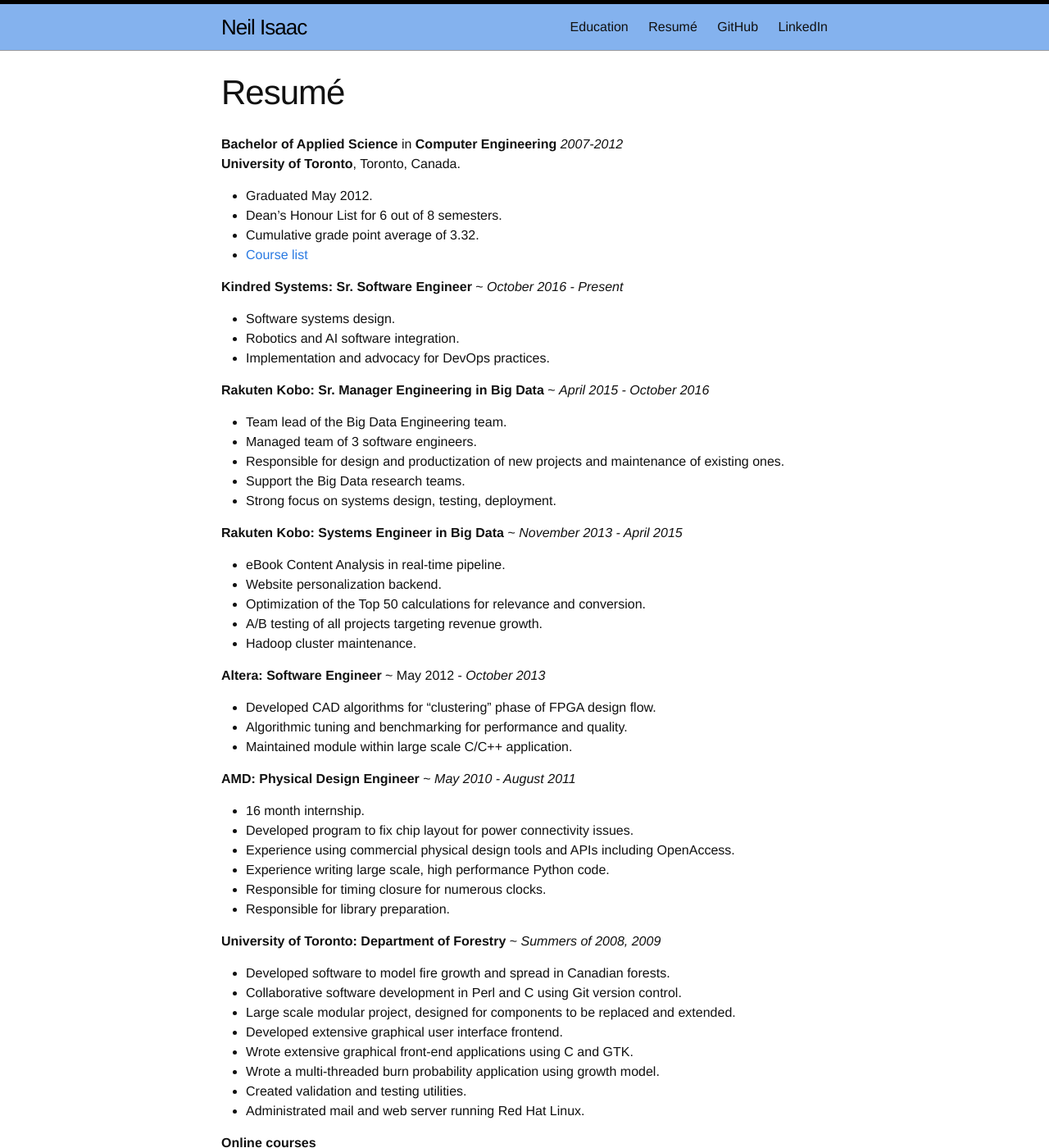
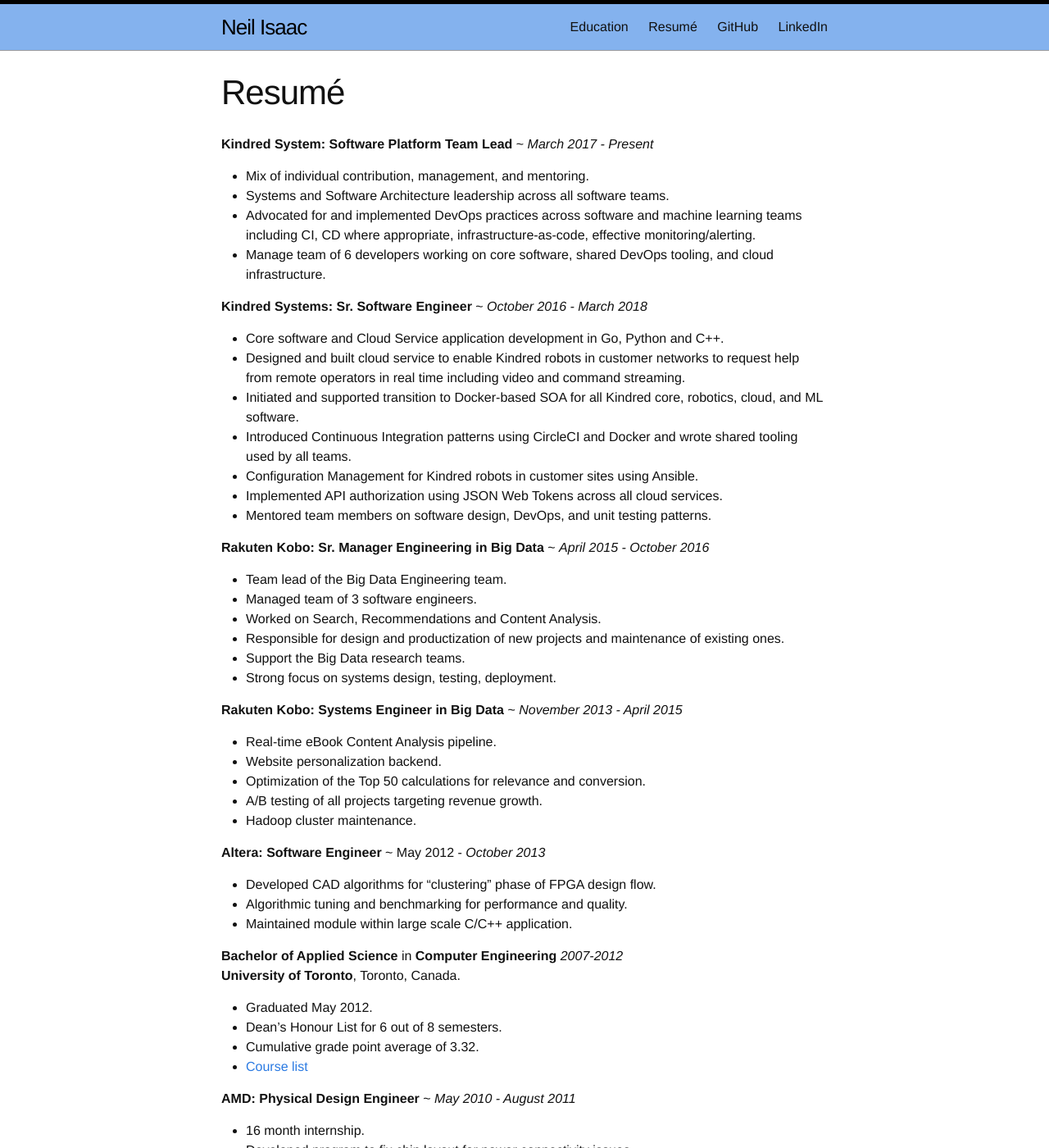
Before and after one commit to neilisaac/neilisaac.github.io, a Jekyll site: the page built from resume.md, in a window 1280 px wide and 1400 px high. Shown: the whole window at 82% size. Built offline with Jekyll 4.4.1, drawn with Linux system fonts in a browser that asks for light colours; some of the changed text lies outside the part shown.

Commit message:
updated resume

```diff
--- a/resume.md
+++ b/resume.md
@@ -4,31 +4,35 @@
 permalink: /resume/
 ---
 
-**Bachelor of Applied Science** in **Computer Engineering** *2007-2012*
-**University of Toronto**, Toronto, Canada.
+**Kindred System: Software Platform Team Lead** ~ *March 2017 - Present*
 
- * Graduated May 2012.
- * Dean's Honour List for 6 out of 8 semesters.
- * Cumulative grade point average of 3.32.
- * [Course list](/education)
+* Mix of individual contribution, management, and mentoring.
+* Systems and Software Architecture leadership across all software teams.
+* Advocated for and implemented DevOps practices across software and machine learning teams including CI, CD where appropriate, infrastructure-as-code, effective monitoring/alerting.
+* Manage team of 6 developers working on core software, shared DevOps tooling, and cloud infrastructure.
 
-**Kindred Systems: Sr. Software Engineer** ~ *October 2016 - Present*
+**Kindred Systems: Sr. Software Engineer** ~ *October 2016 - March 2018*
 
- * Software systems design.
- * Robotics and AI software integration.
- * Implementation and advocacy for DevOps practices.
+* Core software and Cloud Service application development in Go, Python and C++.
+* Designed and built cloud service to enable Kindred robots in customer networks to request help from remote operators in real time including video and command streaming.
+* Initiated and supported transition to Docker-based SOA for all Kindred core, robotics, cloud, and ML software.
+* Introduced Continuous Integration patterns using CircleCI and Docker and wrote shared tooling used by all teams.
+* Configuration Management for Kindred robots in customer sites using Ansible.
+* Implemented API authorization using JSON Web Tokens across all cloud services.
+* Mentored team members on software design, DevOps, and unit testing patterns.
 
 **Rakuten Kobo: Sr. Manager Engineering in Big Data** ~ *April 2015 - October 2016*
 
  * Team lead of the Big Data Engineering team.
  * Managed team of 3 software engineers.
+ * Worked on Search, Recommendations and Content Analysis.
  * Responsible for design and productization of new projects and maintenance of existing ones.
  * Support the Big Data research teams.
  * Strong focus on systems design, testing, deployment.
 
 **Rakuten Kobo: Systems Engineer in Big Data** ~ *November 2013 - April 2015*
 
- * eBook Content Analysis in real-time pipeline.
+ * Real-time eBook Content Analysis pipeline.
  * Website personalization backend.
  * Optimization of the Top 50 calculations for relevance and conversion.
  * A/B testing of all projects targeting revenue growth.
@@ -39,6 +43,15 @@
  * Developed CAD algorithms for “clustering” phase of FPGA design flow.
  * Algorithmic tuning and benchmarking for performance and quality.
  * Maintained module within large scale C/C++ application.
+
+
+**Bachelor of Applied Science** in **Computer Engineering** *2007-2012*
+**University of Toronto**, Toronto, Canada.
+
+ * Graduated May 2012.
+ * Dean's Honour List for 6 out of 8 semesters.
+ * Cumulative grade point average of 3.32.
+ * [Course list](/education)
 
 **AMD: Physical Design Engineer** ~ *May 2010 - August 2011*
 
@@ -71,7 +84,10 @@
  * **Introduction to Artificial Intelligence** 81.4%
    Udacity, Sebastian Thrun and Peter Norvig ~ *October-December 2011*
 
-**Programming**: Python, Java, C, C++, C#, Csh, Bash
+**Programming**: Go, Python, Java, C, C++, C#, Csh, Bash
+**Cloud**: AWS, Google cloud, Terraform, IAM, Load balancing, ECS, Docker
+**Data Stores**: SQL (MySQL, Postgres, Microsoft), Redis, etcd, various queue servers
+**Big Data**: Hadoop map-reduce, Yarn, MapR, Hive, Spark
 **Utilities**: Docker, Debuggers, Subversion, Git, Doxygen, UNIX Tools
-**Markup Languages**: HTML, Javascript, CSS, Latex
+**Web**: HTML, Javascript, CSS, React, Redux, NPM
 **Operating Systems**: Linux, Android
```
Also changed, not shown: _posts/2018-12-22-about-me.md (added, +12 -0 lines), index.html (+0 -12 lines).
